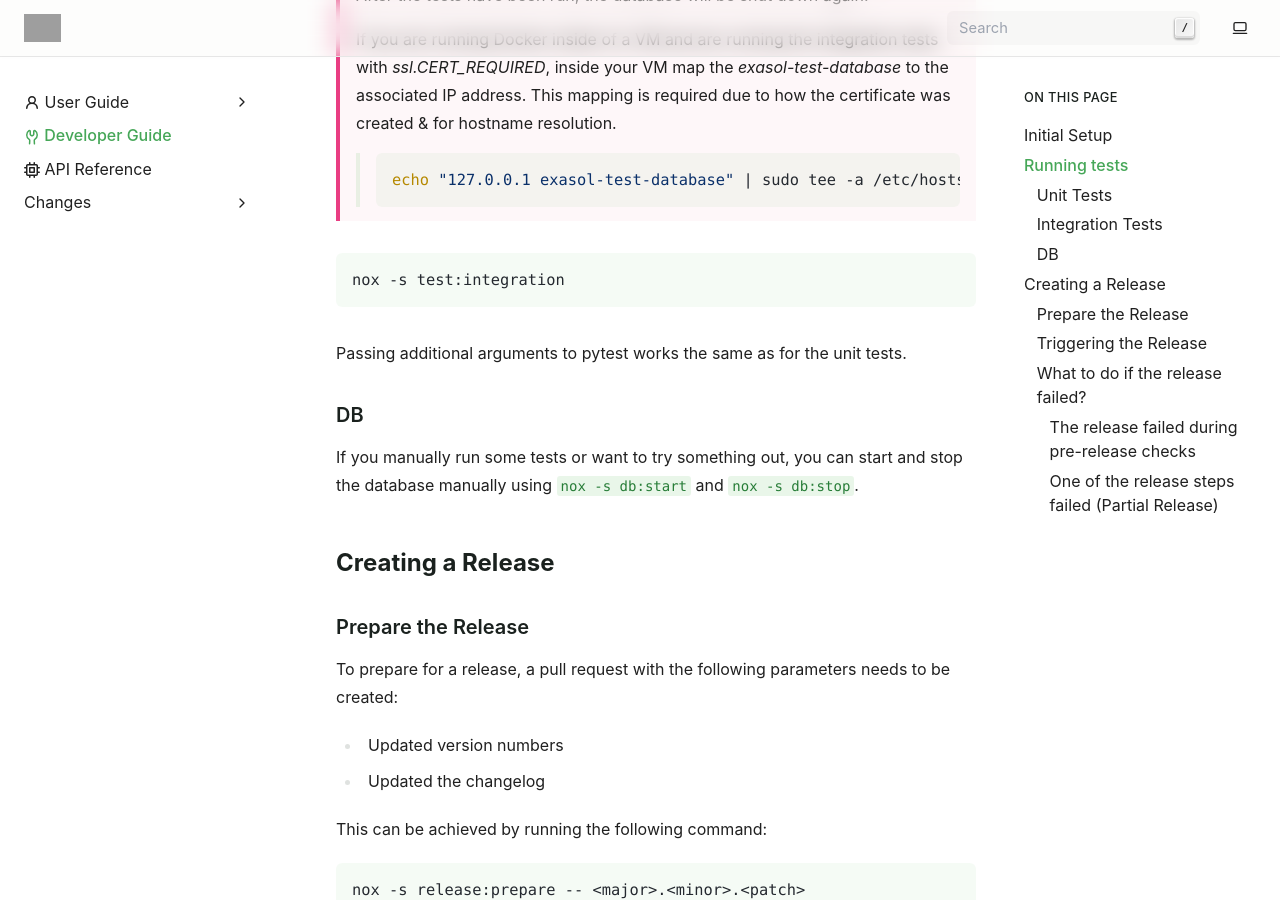
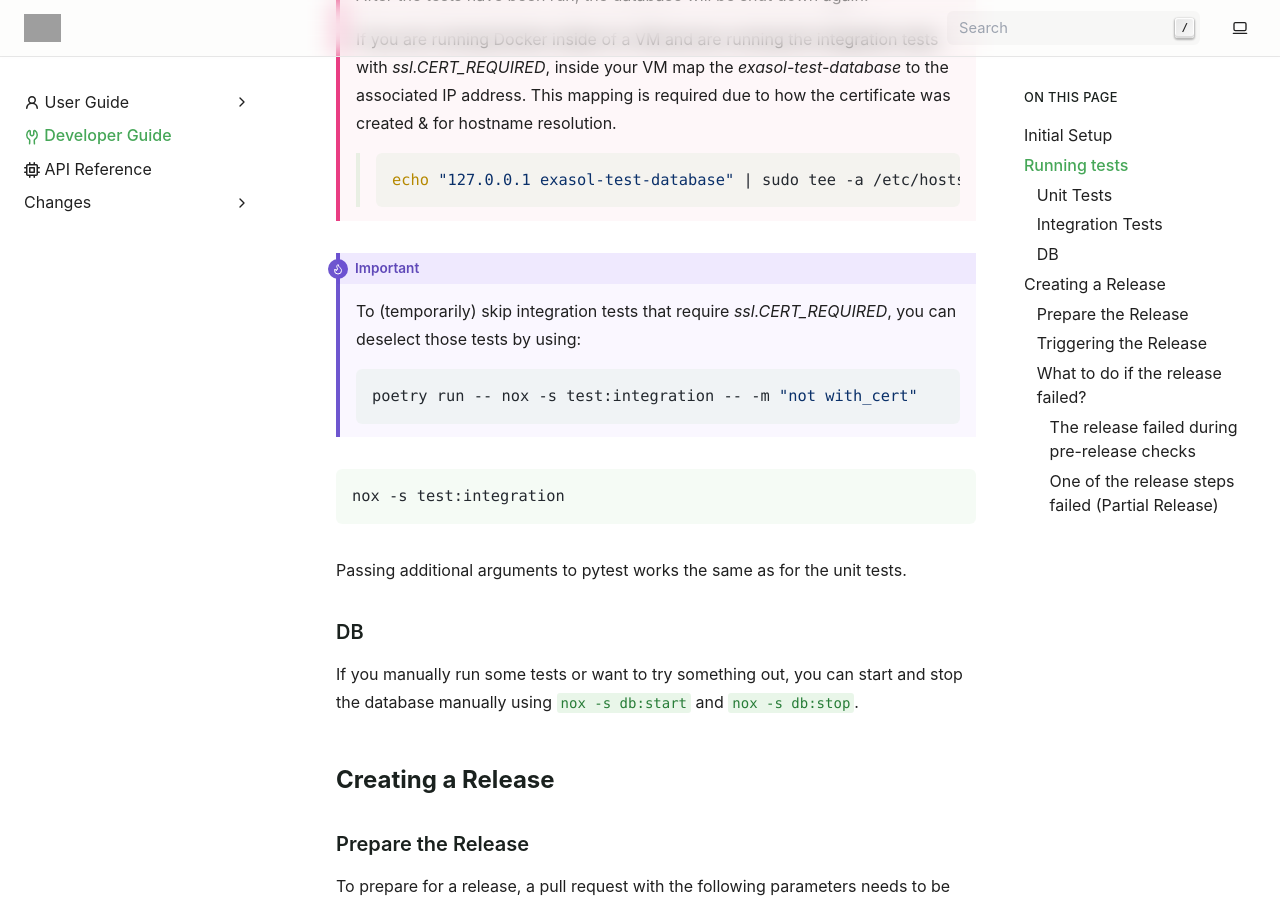
Before and after one commit to exasol/pyexasol, a Sphinx documentation site: the page built from doc/developer_guide.rst, in a window 1280 px wide and 900 px high, scrolled down 1292 px. Built offline with Sphinx 7.4.7, drawn with Linux system fonts in a browser that asks for light colours; pages that are not in the unit, such as notebooks, are missing from menus; grey boxes are pictures that could not be loaded.

Commit message:
Adapt integration tests to make it possible to deselect tests running `ssl.CERT_REQUIRED`

```diff
--- a/doc/developer_guide.rst
+++ b/doc/developer_guide.rst
@@ -53,6 +53,17 @@ Integration Tests
     .. code-block:: shell
 
         echo "127.0.0.1 exasol-test-database" | sudo tee -a /etc/hosts
+
+.. important::
+
+    To (temporarily) skip integration tests that require `ssl.CERT_REQUIRED`, you can deselect those
+    tests by using:
+
+
+    .. code-block:: shell
+
+        poetry run -- nox -s test:integration -- -m "not with_cert"
+
 
 .. code-block:: shell
 
```
Also changed, not shown: doc/changes/unreleased.md (+2 -1 lines), 1 other file.
